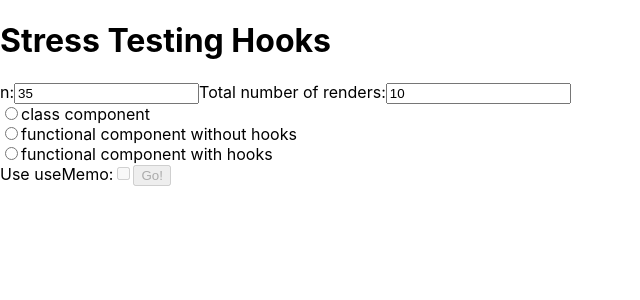
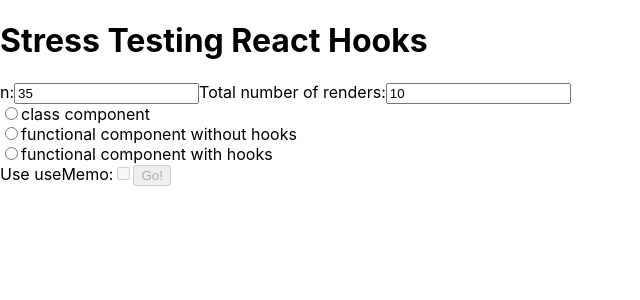
Before and after one commit to m1010j/stress-hooks, a React (Create React App) app: page / in a window 1280 px wide. Shown: the top 300 px of the page, without its empty margins (0-640 px from the left). Built offline with nearby package versions, Linux system fonts and the light colour scheme; the HTML template or start-up script is replaced by a standard one.

Commit message:
Change name to Stress Testing React Hooks

```diff
--- a/public/index.html
+++ b/public/index.html
@@ -9,7 +9,7 @@
     />
     <meta name="theme-color" content="#000000" />
     <link rel="manifest" href="%PUBLIC_URL%/manifest.json" />
-    <title>Stress Testing Hooks</title>
+    <title>Stress Testing React Hooks</title>
   </head>
   <body>
     <noscript>You need to enable JavaScript to run this app.</noscript>
--- a/src/App.js
+++ b/src/App.js
@@ -113,7 +113,7 @@ withMemo: ${withMemo},
 
     return (
       <>
-        <h1>Stress Testing Hooks</h1>
+        <h1>Stress Testing React Hooks</h1>
         <form>
           <label>
             n:
```
